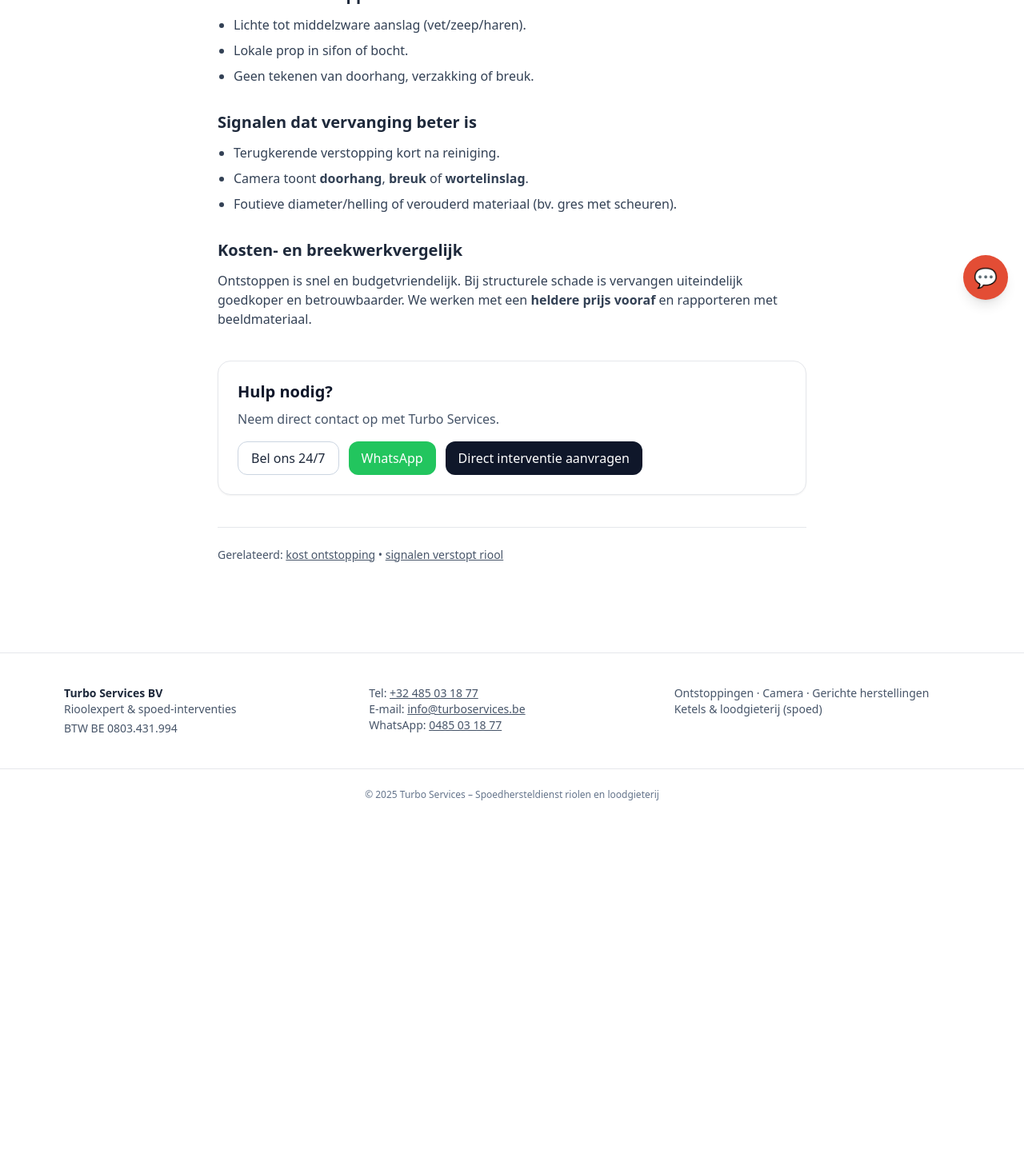
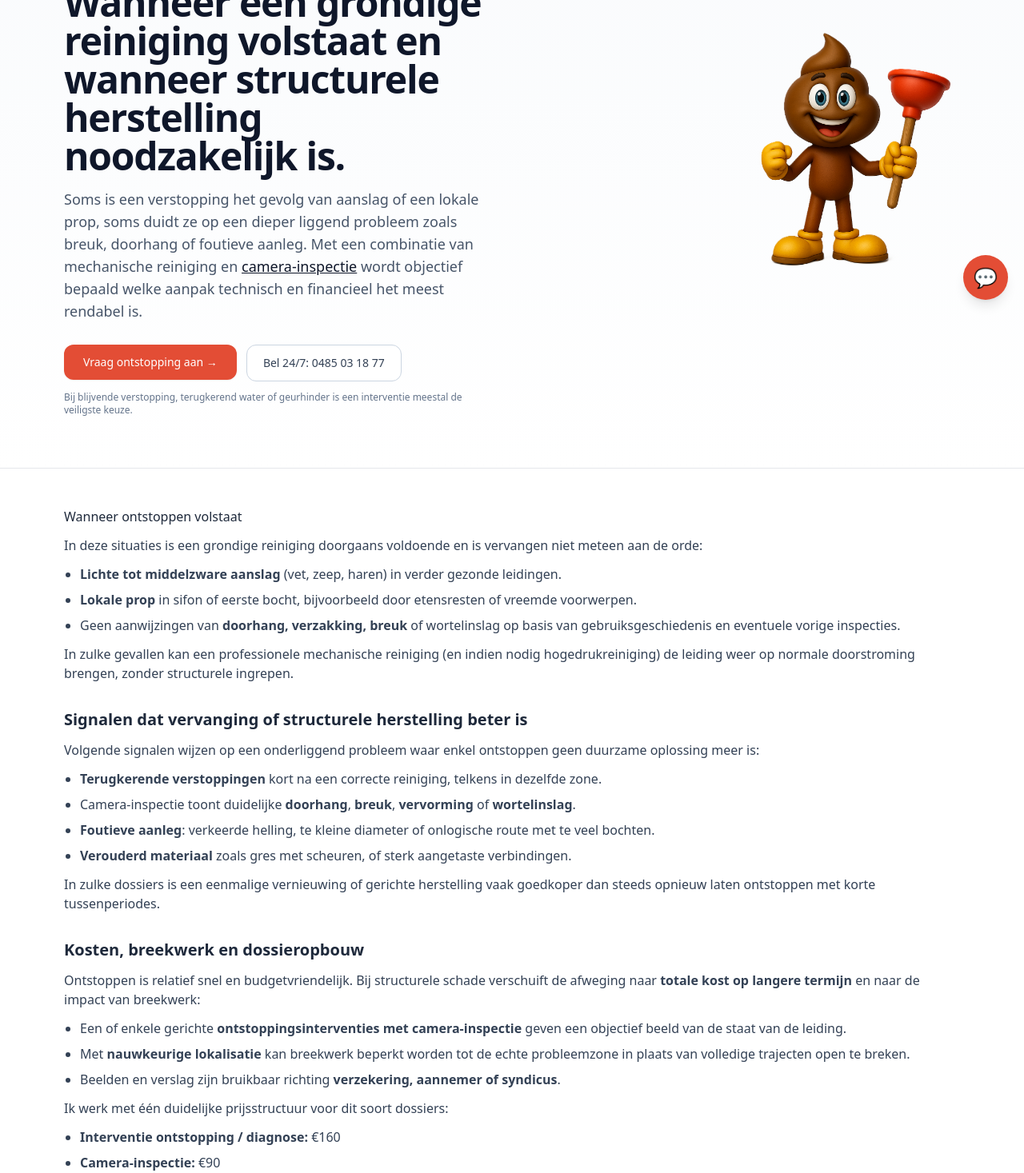
Before and after one commit to Turbo-89/turboservices, a Next.js app: page /kennisbank/ontstopping/leiding-vervangen-of-ontstoppen in a window 1280 px wide. Shown: the part 405-1872 px from the top of the page at 80% size. Before the commit the page ends 1431 px from the top, so only its background shows below. Built offline with nearby package versions, Linux system fonts and the light colour scheme.

Commit message:
Update page.tsx

```diff
--- a/app/kennisbank/ontstopping/leiding-vervangen-of-ontstoppen/page.tsx
+++ b/app/kennisbank/ontstopping/leiding-vervangen-of-ontstoppen/page.tsx
@@ -1,71 +1,175 @@
-import * as React from "react";
 import type { Metadata } from "next";
 import Link from "next/link";
-import CTA from "@/components/kb/CTA";
+import ArticleShell from "@/components/kb/ArticleShell";
 import FAQJsonLd from "@/components/seo/FAQJsonLd";
 
 export const metadata: Metadata = {
-  title: "Leiding vervangen of ontstoppen? Zo maak je de juiste keuze",
+  title:
+    "Leiding vervangen of ontstoppen? Zo maak je de juiste keuze | Turbo Services – RioolExpert",
   description:
-    "Blijvende verstopping of terugkerende problemen? Lees wanneer ontstoppen volstaat en wanneer vervangen de betere keuze is.",
+    "Blijvende verstopping of terugkerende problemen? Overzicht wanneer ontstoppen volstaat en wanneer vervangen of herstelling technisch en financieel de betere keuze is.",
 };
 
-export default function Page() {
 const faqs = [
   {
     question: "Wanneer is vervangen onvermijdelijk?",
     answer:
-        "Bij breuk, doorhang, structurele fout of zware wortelinslag die blijft terugkeren. Dat zien we via camera-inspectie.",
+      "Bij breuk, doorhang, structurele fout of zware wortelinslag die blijft terugkeren. Dat wordt objectief vastgesteld via camera-inspectie.",
   },
   {
     question: "Kan herhaald ontstoppen kwaad?",
     answer:
-        "Correct uitgevoerd niet. Als de oorzaak structureel is, dan is vervangen uiteindelijk goedkoper.",
+      "Correct uitgevoerd niet. Maar als de oorzaak structureel is, wordt op termijn vervangen of herstelling meestal goedkoper en betrouwbaarder.",
   },
   {
     question: "Moet er altijd gebroken worden?",
     answer:
-        "Niet altijd. Soms kan relinen of een lokale herstelling. We adviseren op maat na inspectie.",
+      "Niet altijd. Soms volstaat een lokale herstelling of relining. De juiste aanpak hangt af van de camerabeelden en de bereikbaarheid.",
   },
 ];
 
+export default function LeidingVervangenOfOntstoppenPage() {
   return (
-    <main className="mx-auto max-w-3xl px-4 py-12">
-      <h1 className="text-3xl font-bold text-slate-900">Leiding vervangen of ontstoppen? Zo maak je de juiste keuze</h1>
+    <ArticleShell
+      title="Leiding vervangen of ontstoppen? Zo maak je de juiste keuze"
+      subtitle="Wanneer een grondige reiniging volstaat en wanneer structurele herstelling noodzakelijk is."
+      intro={
+        <>
+          Soms is een verstopping het gevolg van aanslag of een lokale prop, soms duidt ze op
+          een dieper liggend probleem zoals breuk, doorhang of foutieve aanleg. Met een
+          combinatie van mechanische reiniging en{" "}
+          <Link
+            href="/kennisbank/ontstopping/camera-inspectie"
+            className="underline text-slate-900"
+          >
+            camera-inspectie
+          </Link>{" "}
+          wordt objectief bepaald welke aanpak technisch en financieel het meest rendabel is.
+        </>
+      }
+      logoVariant="ontstopping"
+    >
+      <h2>Wanneer ontstoppen volstaat</h2>
       <p className="mt-3 text-slate-700">
-        Soms volstaat een grondige reiniging, soms is er een structureel probleem. Met{" "}
-        <Link href="/kennisbank/ontstopping/camera-inspectie" className="underline">camera-inspectie</Link> bepalen we objectief wat het meest rendabel is.
+        In deze situaties is een grondige reiniging doorgaans voldoende en is vervangen niet
+        meteen aan de orde:
+      </p>
+      <ul className="mt-3 list-disc space-y-2 pl-5 text-slate-700">
+        <li>
+          <b>Lichte tot middelzware aanslag</b> (vet, zeep, haren) in verder gezonde leidingen.
+        </li>
+        <li>
+          <b>Lokale prop</b> in sifon of eerste bocht, bijvoorbeeld door etensresten of
+          vreemde voorwerpen.
+        </li>
+        <li>
+          Geen aanwijzingen van <b>doorhang, verzakking, breuk</b> of wortelinslag op basis van
+          gebruiksgeschiedenis en eventuele vorige inspecties.
+        </li>
+      </ul>
+      <p className="mt-3 text-slate-700">
+        In zulke gevallen kan een professionele mechanische reiniging (en indien nodig
+        hogedrukreiniging) de leiding weer op normale doorstroming brengen, zonder structurele
+        ingrepen.
       </p>
 
-      <h2 className="mt-8 text-xl font-semibold">Wanneer ontstoppen volstaat</h2>
+      <h2 className="mt-8 text-xl font-semibold">
+        Signalen dat vervanging of structurele herstelling beter is
+      </h2>
+      <p className="mt-3 text-slate-700">
+        Volgende signalen wijzen op een onderliggend probleem waar enkel ontstoppen geen
+        duurzame oplossing meer is:
+      </p>
       <ul className="mt-3 list-disc space-y-2 pl-5 text-slate-700">
-        <li>Lichte tot middelzware aanslag (vet/zeep/haren).</li>
-        <li>Lokale prop in sifon of bocht.</li>
-        <li>Geen tekenen van doorhang, verzakking of breuk.</li>
+        <li>
+          <b>Terugkerende verstoppingen</b> kort na een correcte reiniging, telkens in dezelfde
+          zone.
+        </li>
+        <li>
+          Camera-inspectie toont duidelijke <b>doorhang</b>, <b>breuk</b>, <b>vervorming</b> of{" "}
+          <b>wortelinslag</b>.
+        </li>
+        <li>
+          <b>Foutieve aanleg</b>: verkeerde helling, te kleine diameter of onlogische route met
+          te veel bochten.
+        </li>
+        <li>
+          <b>Verouderd materiaal</b> zoals gres met scheuren, of sterk aangetaste verbindingen.
+        </li>
       </ul>
-
-      <h2 className="mt-8 text-xl font-semibold">Signalen dat vervanging beter is</h2>
-      <ul className="mt-3 list-disc space-y-2 pl-5 text-slate-700">
-        <li>Terugkerende verstopping kort na reiniging.</li>
-        <li>Camera toont <b>doorhang</b>, <b>breuk</b> of <b>wortelinslag</b>.</li>
-        <li>Foutieve diameter/helling of verouderd materiaal (bv. gres met scheuren).</li>
-      </ul>
-
-      <h2 className="mt-8 text-xl font-semibold">Kosten- en breekwerkvergelijk</h2>
       <p className="mt-3 text-slate-700">
-        Ontstoppen is snel en budgetvriendelijk. Bij structurele schade is vervangen uiteindelijk goedkoper en
-        betrouwbaarder. We werken met een <b>heldere prijs vooraf</b> en rapporteren met beeldmateriaal.
+        In zulke dossiers is een eenmalige vernieuwing of gerichte herstelling vaak goedkoper
+        dan steeds opnieuw laten ontstoppen met korte tussenperiodes.
       </p>
 
-      <CTA />
+      <h2 className="mt-8 text-xl font-semibold">Kosten, breekwerk en dossieropbouw</h2>
+      <p className="mt-3 text-slate-700">
+        Ontstoppen is relatief snel en budgetvriendelijk. Bij structurele schade verschuift de
+        afweging naar <b>totale kost op langere termijn</b> en naar de impact van breekwerk:
+      </p>
+      <ul className="mt-3 list-disc space-y-2 pl-5 text-slate-700">
+        <li>
+          Een of enkele gerichte{" "}
+          <b>ontstoppingsinterventies met camera-inspectie</b> geven een objectief beeld van de
+          staat van de leiding.
+        </li>
+        <li>
+          Met <b>nauwkeurige lokalisatie</b> kan breekwerk beperkt worden tot de echte
+          probleemzone in plaats van volledige trajecten open te breken.
+        </li>
+        <li>
+          Beelden en verslag zijn bruikbaar richting <b>verzekering, aannemer of syndicus</b>.
+        </li>
+      </ul>
+      <p className="mt-3 text-slate-700">
+        Ik werk met één duidelijke prijsstructuur voor dit soort dossiers:
+      </p>
+      <ul className="mt-3 list-disc space-y-2 pl-5 text-slate-700">
+        <li><b>Interventie ontstopping / diagnose:</b> €160</li>
+        <li><b>Camera-inspectie:</b> €90</li>
+        <li><b>Totaalpakket (ontstopping + camera):</b> €250</li>
+      </ul>
+      <p className="mt-3 text-slate-700">
+        Deze tarieven gelden ook <b>’s avonds en in het weekend</b>, zonder toeslag, en zijn
+        <b> exclusief btw</b>. Voor particuliere woningen ouder dan 10 jaar geldt doorgaans 6%
+        btw, in andere privé-situaties 21%. Voor zakelijke klanten kan bij medecontractantregeling
+        een btw-verlegging (0%) van toepassing zijn.
+      </p>
+
+      <h2 className="mt-8 text-xl font-semibold">Advies op maat na inspectie</h2>
+      <p className="mt-3 text-slate-700">
+        De keuze tussen opnieuw ontstoppen, lokaal herstellen of volledig vervangen wordt best
+        gemaakt op basis van <b>objectieve vaststellingen</b> op camera. Op die manier kun je
+        met cijfers en beelden afwegen:
+      </p>
+      <ul className="mt-3 list-disc space-y-2 pl-5 text-slate-700">
+        <li>Wat kost een nieuwe ontstopping vergeleken met een herstelling/vernieuwing?</li>
+        <li>In welke mate is er risico op <b>geur, lekkage of schade</b> bij verder uitstel?</li>
+        <li>Wie is mogelijk <b>aansprakelijk</b> (privaat/collectief, aannemer, beheerder)?</li>
+      </ul>
+      <p className="mt-3 text-slate-700">
+        Op basis van de inspectie volgt een helder advies: verder reinigen waar nuttig, of
+        gericht vernieuwen waar nodig.
+      </p>
 
       <div className="mt-10 border-t pt-6 text-sm text-slate-600">
         Gerelateerd:{" "}
-        <Link href="/kennisbank/ontstopping/ontstopping-kost" className="underline">kost ontstopping</Link> •{" "}
-        <Link href="/kennisbank/ontstopping/riool-verstopt-signalen" className="underline">signalen verstopt riool</Link>
+        <Link
+          href="/kennisbank/ontstopping/ontstopping-kost"
+          className="underline"
+        >
+          kost ontstopping
+        </Link>{" "}
+        •{" "}
+        <Link
+          href="/kennisbank/ontstopping/riool-verstopt-signalen"
+          className="underline"
+        >
+          signalen verstopt riool
+        </Link>
       </div>
 
       <FAQJsonLd items={faqs} />
-    </main>
+    </ArticleShell>
   );
 }
```
Lines whose indentation alone changed are shown as unchanged.
